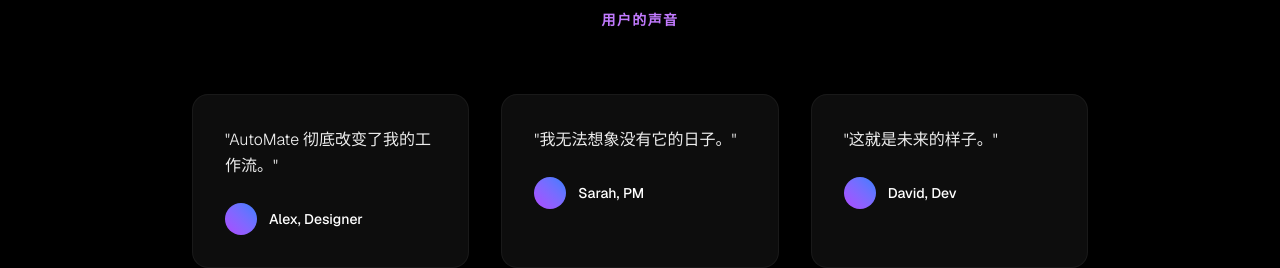
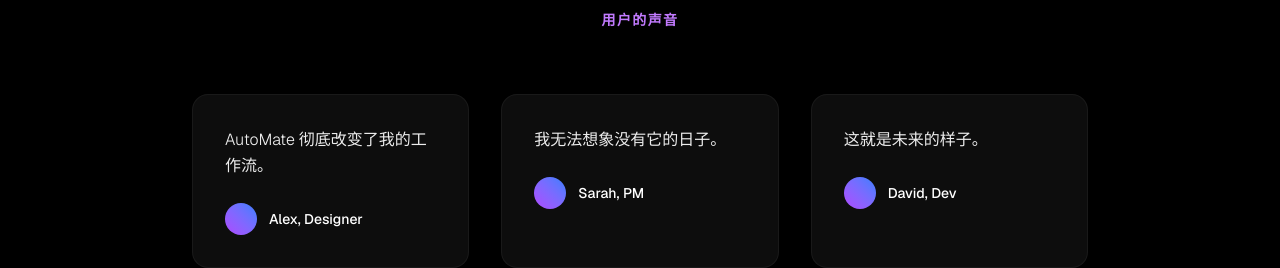
Before and after one commit to creative-koalas/automate-site, a Next.js app: page / in a window 1280 px wide. Shown: the part 4860-5128 px from the top of the page. Built offline with nearby package versions, Linux system fonts and the light colour scheme; no server answers.

Commit message:
Fix compiler errors

```diff
--- a/app/page.tsx
+++ b/app/page.tsx
@@ -342,7 +342,7 @@
                         whileHover={{ y: -5 }}
                         className="p-8 bg-white/5 rounded-2xl border border-white/5 backdrop-blur-sm hover:bg-white/10 transition-colors"
                     >
-                       <p className="text-default-300 mb-6 font-light leading-relaxed">"{item.text}"</p>
+                       <p className="text-default-300 mb-6 font-light leading-relaxed">{item.text}</p>
                        <div className="flex items-center gap-3">
                           <div className="w-8 h-8 rounded-full bg-gradient-to-tr from-purple-500 to-blue-500" />
                           <span className="text-sm font-medium text-white">{item.author}</span>
```
